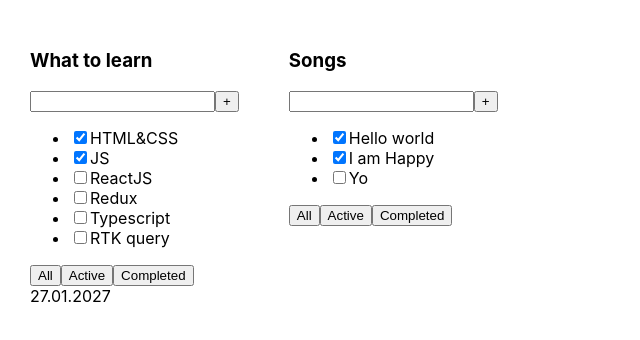
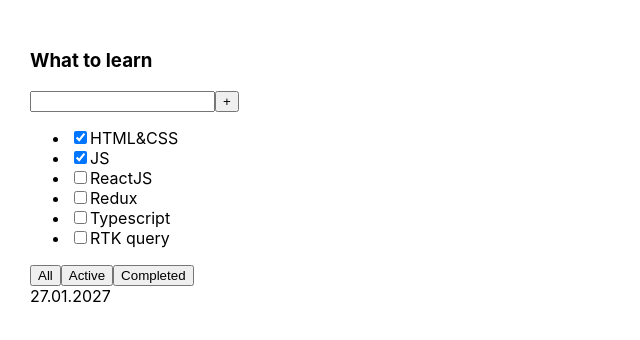
Before and after one commit to Uladzislau25/todolist-01, a React (Vite) app: page / in a window 1280 px wide. Shown: the top 340 px of the page, without its empty margins (0-640 px from the left). Built offline with nearby package versions, Linux system fonts and the light colour scheme.

Commit message:
feat: deleted array and tasks2

```diff
--- a/src/App.tsx
+++ b/src/App.tsx
@@ -16,16 +16,10 @@
         {id: 5, title: 'Typescript', isDone: false},
         {id: 6, title: 'RTK query', isDone: false},
     ]
-    const tasks2 = [
-        {id: 1, title: 'Hello world', isDone: true},
-        {id: 2, title: 'I am Happy', isDone: true},
-        {id: 3, title: 'Yo', isDone: false},
-    ]
 
     return (
         <div className="app">
             <TodolistItem title="What to learn" tasks={tasks1} date="27.01.2027"/>
-            <TodolistItem title="Songs" tasks={tasks2}/>
         </div>
     )
 }
```
